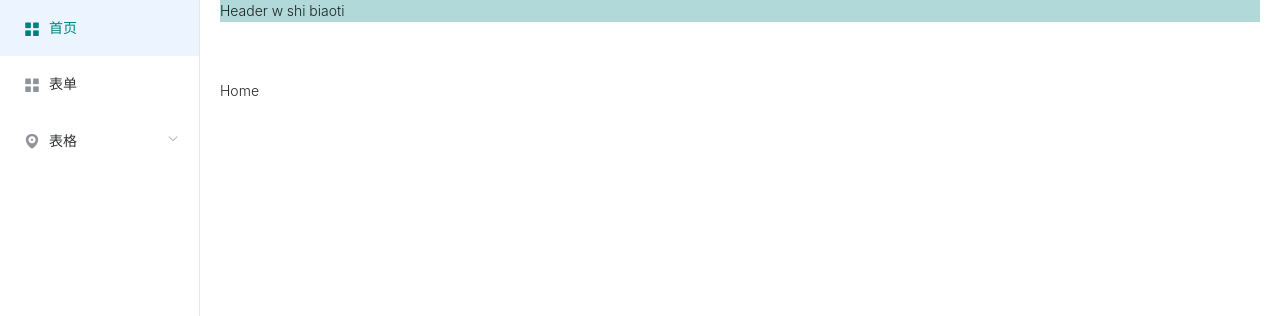
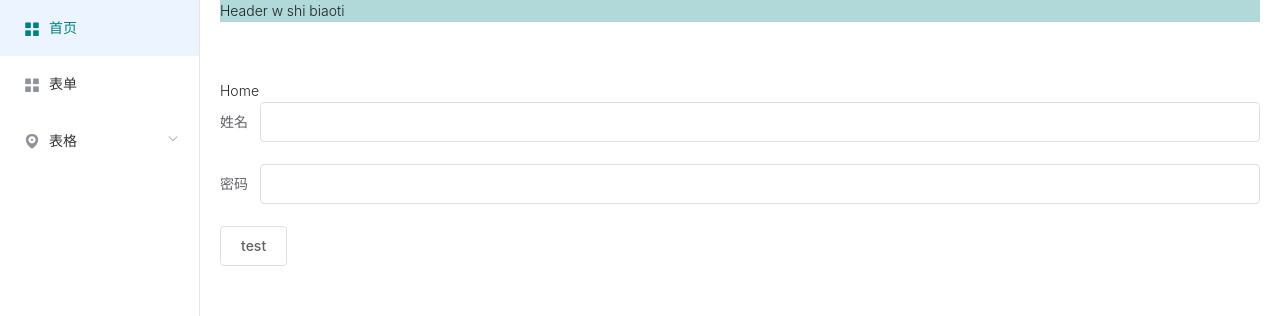
Before and after one commit to wdwlbsmlw/vue3-admin, a Vue app: page /home in a window 1280 px wide. Shown: the top 316 px of the page. Built offline with nearby package versions, Linux system fonts and the light colour scheme; sample sign-in values are in the browser's storage.

Commit message:
form create test finished v0.01.

```diff
--- a/src/components/FormCreate/index.vue
+++ b/src/components/FormCreate/index.vue
@@ -48,17 +48,12 @@ export default defineComponent({
                         display: col.hidden ? 'none' : 'block'
                     }
                 }, () => h(components[_tagname], {
-                    modelValue: this.value,
+                    modelValue: this.form[col.field.key],
                     ...col.field.props,
                     onInput: val => {
-                        console.log('input,', val)
-                        // this.value = val
-                        this.$emit('update:modelValue', val)
-                    },
-                    'onUpdate:modelValue': val => {
-                        // this.form[col.field.key] = val
-                        // console.log('update', val)
-                        this.$emit('update:modelValue', val)
+                        this.form[col.field.key] = val
+                        // 触发自定义事件
+                        if (this.$utils.hasKey(col.field, 'on') && this.$utils.hasKey(col.field.on, 'change')) col.field.on.change(val)
                     }
                 }))
                 return h(components.ElCol, col.props, () => _field)
@@ -70,16 +65,17 @@ export default defineComponent({
             return h(components.ElButton, {
                 type: 'primary',
                 onClick: () => {
-                    this.$refs.form.validate(valid => {
+                    this.$refs.formRef.validate(valid => {
                         if (!valid) return
                         this.$notify.info('提交成功')
+                        console.log(this.form)
                     })
                 }
             }, () => '提交')
         }))
 
         return h(components.ElForm, {
-            ref: 'form',
+            ref: 'formRef',
             model: this.form,
             rules: this.rules,
             ...this.options.form
--- a/src/views/Form/index.vue
+++ b/src/views/Form/index.vue
@@ -1,14 +1,17 @@
 <template>
     <div>
-        <form-create v-model="form" :options="options" @submit="onSubmit"></form-create>
+        <form-create ref="fc" v-model="form" :options="options" @submit="onSubmit"></form-create>
+
+        <el-button @click="test">test</el-button>
     </div>
 </template>
 
 <script>
-import { defineComponent, reactive } from 'vue'
+import { defineComponent, reactive, ref } from 'vue'
 
 export default defineComponent({
     setup() {
+        const fc = ref(null)
         const form = reactive({})
         const options = {
             form: {
@@ -117,14 +120,20 @@ export default defineComponent({
                 }
             ]
         }
+
         const onSubmit = (formData) => {
             console.log(formData)
         }
 
+        const test = () => {
+            console.log(fc.value.form.age = 20)
+        }
         return {
+            fc,
             form,
             options,
-            onSubmit
+            onSubmit,
+            test
         }
     }
 })
--- a/src/views/Home/index.vue
+++ b/src/views/Home/index.vue
@@ -1,14 +1,20 @@
 <template>
     <div>
         Home
+        <test></test>
     </div>
 </template>
 
 <script>
 import { defineComponent } from 'vue'
+import test from './test'
 
 export default defineComponent({
     name: 'Home',
+
+    components: {
+        test
+    },
 
     setup() {
         return {}
--- /dev/null
+++ b/src/views/Home/test.vue
@@ -0,0 +1,65 @@
+<script>
+import { defineComponent, reactive, h } from 'vue'
+import { components } from '@/plugins/element-plus'
+
+export default defineComponent({
+    setup() {
+        const form = reactive({
+            name: '',
+            password: '',
+        })
+        return {
+            form,
+        }
+    },
+
+    render() {
+        console.log(this.form)
+        return h('div', {}, [
+            h(
+                components.ElForm,
+                {
+                    model: this.form,
+                },
+                () => {
+                    return [
+                        h(
+                            components.ElFormItem,
+                            {
+                                label: '姓名',
+                            },
+                            () => {
+                                return h(components.ElInput, {
+                                    modelValue: this.form['name'],
+                                    onInput: val => {
+                                        this.form['name'] = val
+                                    },
+                                })
+                            }
+                        ),
+                        h(
+                            components.ElFormItem,
+                            {
+                                label: '密码',
+                            },
+                            () => {
+                                return h(components.ElInput, {
+                                    modelValue: this.form['password'],
+                                    onInput: val => {
+                                        this.form['password'] = val
+                                    },
+                                })
+                            }
+                        ),
+                    ]
+                }
+            ),
+            h(components.ElButton, {
+                onClick: () => {
+                    console.log(this.form)
+                }
+            }, 'test'),
+        ])
+    },
+})
+</script>
```
